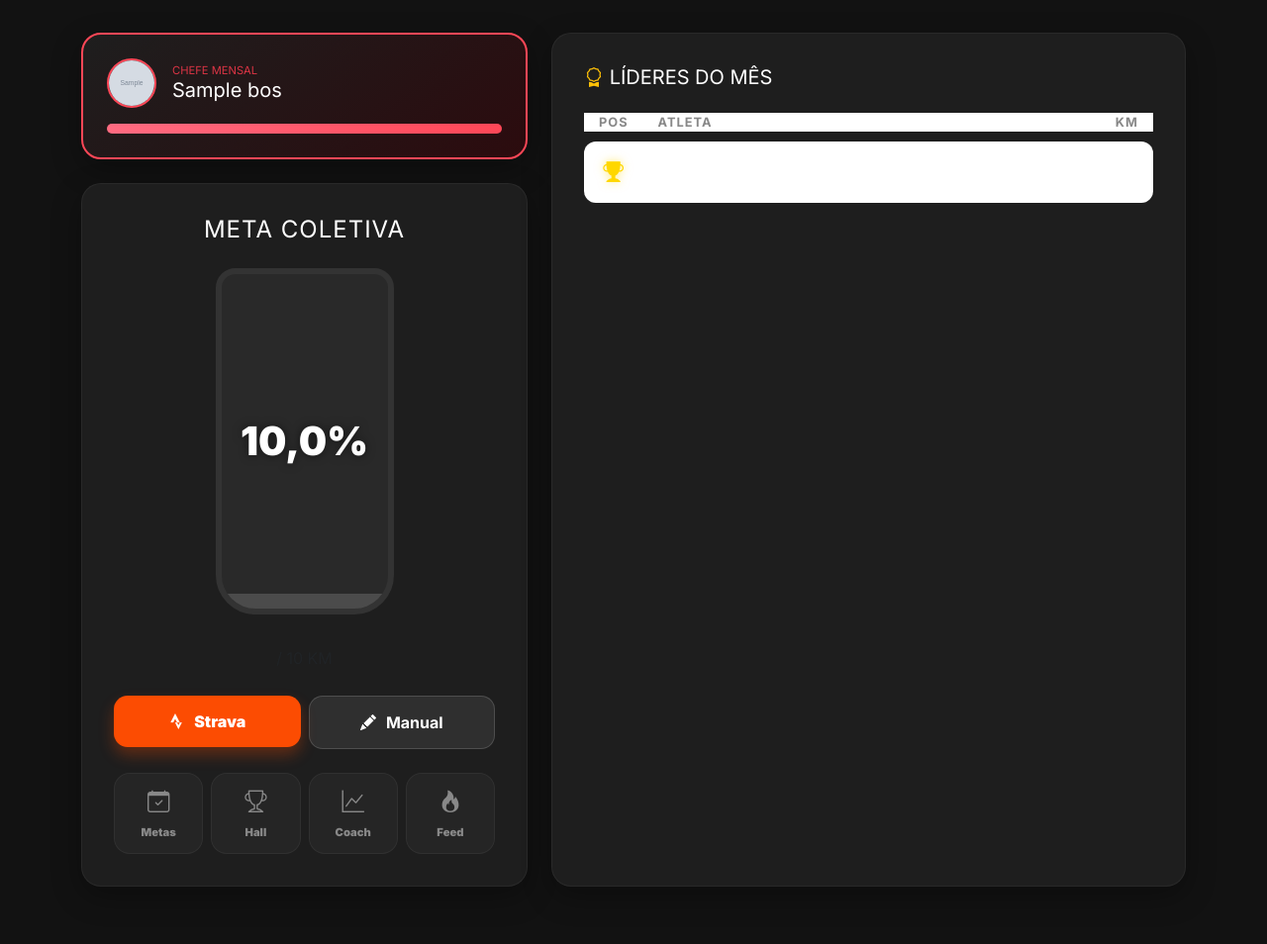
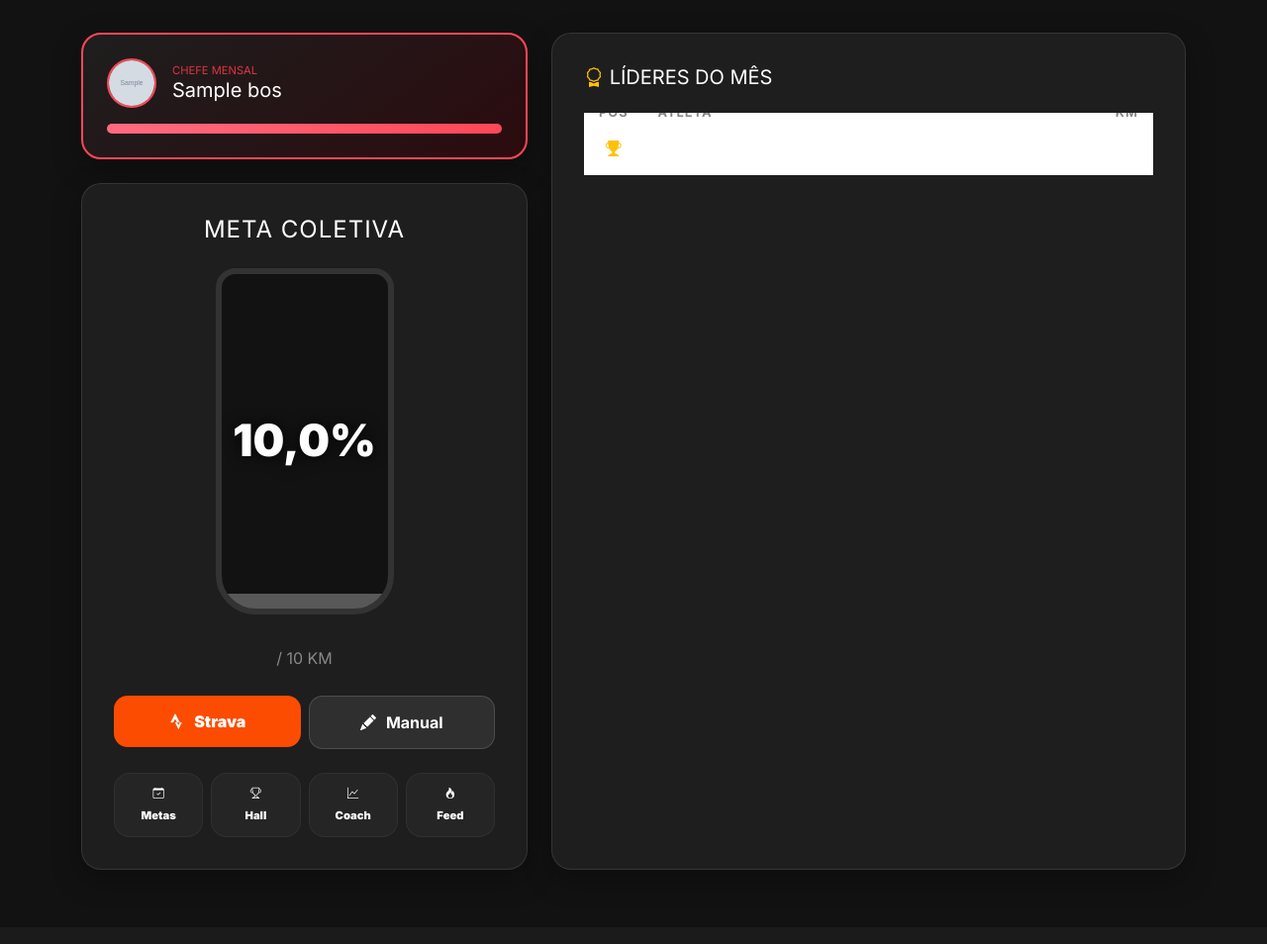
Before and after one commit to JullioDutra/projeto_kms, a Django app: template core/templates/core/dashboard.html in a window 1280 px wide. Shown: the part 56-1010 px from the top of the page at 99% size. After the commit the page ends 943 px from the top, so only its background shows below. Run offline with Django 5.2, Linux system fonts and the light colour scheme; tables that the repository leaves empty hold one stand-in row (values such as "Sample post"); the template is opened without the code that fills it: values that come from a table or form of the project are taken from there, most other values are stand-ins (such as "Sample title", 1, 10 or a date in 2020); grey boxes marked "Sample" are stand-in pictures; grey boxes are pictures that could not be loaded.

Commit message:
Update dashboard.html

```diff
--- a/core/templates/core/dashboard.html
+++ b/core/templates/core/dashboard.html
@@ -11,13 +11,13 @@
 
     .glass-card {
         background: #1e1e1e;
-        border: 1px solid rgba(255, 255, 255, 0.05);
+        border: 1px solid rgba(255, 255, 255, 0.1);
         border-radius: 20px;
         padding: 2rem;
         box-shadow: 0 10px 30px rgba(0,0,0,0.3);
     }
 
-    /* --- Tanque de Meta Coletiva --- */
+    /* --- AJUSTE DO TANQUE (ÁGUA E PORCENTAGEM) --- */
     .tanque-wrapper {
         position: relative;
         width: 180px;
@@ -31,7 +31,7 @@
         border: 6px solid #333;
         border-radius: 20px 20px 40px 40px;
         position: relative;
-        background: rgba(255, 255, 255, 0.05);
+        background: #121212; /* Fundo mais escuro para destacar o líquido */
         overflow: hidden;
         z-index: 1;
     }
@@ -41,8 +41,11 @@
         background: linear-gradient(180deg, var(--primary-blue) 0%, var(--deep-blue) 100%);
         position: absolute;
         bottom: 0;
+        left: 0;
+        /* A variável porcentagem_visual deve vir da view limitada a 100 */
         transition: height 2s cubic-bezier(0.17, 0.67, 0.83, 0.67);
-        box-shadow: 0 0 20px rgba(0, 210, 255, 0.5);
+        box-shadow: 0 0 30px rgba(0, 210, 255, 0.6);
+        z-index: 2;
     }
 
     .wave {
@@ -54,7 +57,7 @@
         background: url('https://svgshare.com/i/wfS.svg');
         background-size: 50% 20px;
         animation: move_wave 3s linear infinite;
-        opacity: 0.3;
+        opacity: 0.5;
     }
 
     @keyframes move_wave {
@@ -67,48 +70,34 @@
         top: 50%;
         left: 50%;
         transform: translate(-50%, -50%);
-        font-size: 2.5rem;
+        font-size: 2.8rem;
         font-weight: 900;
-        text-shadow: 0 0 10px rgba(0,0,0,0.5);
-        z-index: 5;
+        color: #ffffff !important;
+        text-shadow: 0 0 15px rgba(0,0,0,0.9);
+        z-index: 10;
     }
 
-    /* --- RANKING DE LÍDERES --- */
-    .table { color: #fff; border-collapse: separate; border-spacing: 0 10px; margin-top: -10px; }
-    .table thead th { border-bottom: none; color: #888; font-size: 0.8rem; text-transform: uppercase; letter-spacing: 1px; font-weight: 700; padding: 0 15px; }
-    .table tbody tr { background: rgba(255,255,255,0.03); transition: transform 0.2s; }
-    .table tbody tr:hover { transform: translateY(-2px); background: rgba(255,255,255,0.06); }
-    .table td { border: none; padding: 15px; vertical-align: middle; }
-    .table td:first-child { border-radius: 12px 0 0 12px; }
-    .table td:last-child { border-radius: 0 12px 12px 0; }
+    /* --- AJUSTE DOS NOMES ILEGÍVEIS NO RANKING --- */
+    .table { color: #ffffff !important; margin-top: -10px; }
+    .table thead th { border: none; color: #888 !important; font-size: 0.8rem; text-transform: uppercase; letter-spacing: 1px; font-weight: 700; padding: 0 15px; }
+    .table tbody tr { background: rgba(255,255,255,0.03); transition: 0.2s; }
+    .table tbody tr:hover { background: rgba(255,255,255,0.08); }
 
-    .rank-1 i { color: #ffd700; font-size: 1.3rem; filter: drop-shadow(0 0 5px rgba(255,215,0,0.5)); }
-    .rank-2 i { color: #c0c0c0; font-size: 1.2rem; }
-    .rank-3 i { color: #cd7f32; font-size: 1.1rem; }
+    .table td {
+        border: none;
+        padding: 15px;
+        vertical-align: middle;
+        color: #ffffff !important; /* Força branco nos nomes */
+        font-weight: 600;
+    }
 
-    /* --- BOTÕES DE AÇÃO --- */
-    .btn-strava { background-color: #fc4c02; color: white; border: none; border-radius: 14px; padding: 14px; font-weight: 800; display: flex; align-items: center; justify-content: center; gap: 10px; box-shadow: 0 8px 15px rgba(252, 76, 2, 0.3); text-decoration: none; width: 100%; transition: 0.3s; }
-    .btn-manual { background: rgba(255, 255, 255, 0.08); border: 1px solid rgba(255, 255, 255, 0.15); color: #fff; border-radius: 14px; padding: 14px; font-weight: 700; display: flex; align-items: center; justify-content: center; gap: 10px; text-decoration: none; width: 100%; transition: 0.3s; }
-    .btn-strava:hover, .btn-manual:hover { transform: translateY(-2px); color: white; opacity: 0.9; }
+    .text-info { color: #00d2ff !important; font-weight: 900; }
+    .rank-number { color: #ffffff !important; font-weight: 800; }
 
-    /* --- MENU MODERNO INFERIOR --- */
-    .btn-modern {
-        background: rgba(255, 255, 255, 0.03);
-        border: 1px solid rgba(255, 255, 255, 0.05);
-        color: #888;
-        border-radius: 16px;
-        padding: 12px 2px;
-        font-size: 0.7rem;
-        font-weight: 800;
-        display: flex;
-        flex-direction: column;
-        align-items: center;
-        gap: 6px;
-        transition: 0.2s;
-        text-decoration: none;
-    }
-    .btn-modern:hover { background: rgba(255, 255, 255, 0.1); color: #fff; transform: translateY(-2px); }
-    .btn-modern i { font-size: 1.4rem; }
+    /* --- BOTÕES E MENU --- */
+    .btn-strava { background-color: #fc4c02; color: white !important; border-radius: 14px; padding: 14px; font-weight: 800; display: flex; align-items: center; justify-content: center; gap: 10px; text-decoration: none; }
+    .btn-manual { background: rgba(255, 255, 255, 0.08); border: 1px solid rgba(255, 255, 255, 0.15); color: #fff !important; border-radius: 14px; padding: 14px; font-weight: 700; display: flex; align-items: center; justify-content: center; gap: 10px; text-decoration: none; }
+    .btn-modern { background: rgba(255, 255, 255, 0.03); border: 1px solid rgba(255, 255, 255, 0.05); color: #fff !important; border-radius: 16px; padding: 12px 2px; font-size: 0.7rem; font-weight: 800; display: flex; flex-direction: column; align-items: center; gap: 6px; text-decoration: none; }
 </style>
 {% endblock %}
 
@@ -121,7 +110,7 @@
             <img src="{{ request.session.foto_strava }}" alt="Perfil" class="rounded-circle" style="width: 50px; height: 50px; border: 2px solid #fc4c02; object-fit: cover;">
             <div>
                 <h6 class="mb-0 text-white fw-900">Olá, {{ request.user.first_name }}!</h6>
-                <small class="fw-bold" style="color: #666;"><i class="bi bi-strava"></i> Atleta Verificado</small>
+                <small class="fw-bold" style="color: #00d2ff;">Atleta Verificado</small>
             </div>
         </div>
         <button class="btn btn-sm fw-900 px-3" style="background: linear-gradient(135deg, #fc4c02, #ffca28); color: black; border-radius: 10px;" data-bs-toggle="modal" data-bs-target="#modalCartao">
@@ -149,7 +138,7 @@
             {% endif %}
 
             <div class="glass-card">
-                <h4 class="mb-4 fw-900 text-uppercase" style="letter-spacing: 1px;">Meta Coletiva</h4>
+                <h4 class="mb-4 fw-900 text-uppercase" style="letter-spacing: 1px; color: #fff;">Meta Coletiva</h4>
 
                 <div class="tanque-wrapper">
                     <div class="porcentagem-badge">{{ porcentagem|floatformat:1 }}%</div>
@@ -161,7 +150,7 @@
                 </div>
 
                 <div class="mt-4 mb-4">
-                    <h3 class="mb-0 fw-900">{{ total_acumulado|floatformat:1 }} <small class="text-muted" style="font-size: 1rem;">/ {{ meta_valor }} KM</small></h3>
+                    <h3 class="mb-0 fw-900" style="color: #fff;">{{ total_acumulado|floatformat:1 }} <small style="font-size: 1rem; color: #888;">/ {{ meta_valor }} KM</small></h3>
                 </div>
 
                 <div class="row g-2 mb-4">
@@ -174,25 +163,17 @@
                 </div>
 
                 <div class="row g-2">
-                    <div class="col-3">
-                        <a href="{% url 'historico' %}" class="btn-modern"><i class="bi bi-calendar-check"></i>Metas</a>
-                    </div>
-                    <div class="col-3">
-                        <a href="{% url 'ranking_geral' %}" class="btn-modern"><i class="bi bi-trophy"></i>Hall</a>
-                    </div>
-                    <div class="col-3">
-                        <a href="{% url 'desempenho' %}" class="btn-modern"><i class="bi bi-graph-up"></i>Coach</a>
-                    </div>
-                    <div class="col-3">
-                        <a href="{% url 'feed' %}" class="btn-modern"><i class="bi bi-fire"></i>Feed</a>
-                    </div>
+                    <div class="col-3"><a href="{% url 'historico' %}" class="btn-modern"><i class="bi bi-calendar-check"></i>Metas</a></div>
+                    <div class="col-3"><a href="{% url 'ranking_geral' %}" class="btn-modern"><i class="bi bi-trophy"></i>Hall</a></div>
+                    <div class="col-3"><a href="{% url 'desempenho' %}" class="btn-modern"><i class="bi bi-graph-up"></i>Coach</a></div>
+                    <div class="col-3"><a href="{% url 'feed' %}" class="btn-modern"><i class="bi bi-fire"></i>Feed</a></div>
                 </div>
             </div>
         </div>
 
         <div class="col-lg-7">
             <div class="glass-card h-100">
-                <h5 class="mb-4 fw-900 text-uppercase"><i class="bi bi-award text-warning"></i> Líderes do Mês</h5>
+                <h5 class="mb-4 fw-900 text-uppercase" style="color: #fff;"><i class="bi bi-award text-warning"></i> Líderes do Mês</h5>
                 <div class="table-responsive">
                     <table class="table">
                         <thead>
@@ -205,14 +186,14 @@
                         <tbody>
                             {% for corredor in ranking %}
                             <tr>
-                                <td class="rank-{{ forloop.counter }} text-center">
-                                    {% if forloop.counter == 1 %} <i class="bi bi-trophy-fill"></i>
-                                    {% elif forloop.counter == 2 %} <i class="bi bi-award-fill"></i>
-                                    {% elif forloop.counter == 3 %} <i class="bi bi-award-fill"></i>
-                                    {% else %} <span class="text-muted fw-bold">{{ forloop.counter }}º</span>
+                                <td class="text-center">
+                                    {% if forloop.counter == 1 %} <i class="bi bi-trophy-fill text-warning"></i>
+                                    {% elif forloop.counter == 2 %} <i class="bi bi-award-fill" style="color: #c0c0c0;"></i>
+                                    {% elif forloop.counter == 3 %} <i class="bi bi-award-fill" style="color: #cd7f32;"></i>
+                                    {% else %} <span class="rank-number">{{ forloop.counter }}º</span>
                                     {% endif %}
                                 </td>
-                                <td class="fw-bold text-white">{{ corredor.nome_usuario }}</td>
+                                <td class="fw-bold">{{ corredor.nome_usuario }}</td>
                                 <td class="text-end fw-900 text-info">{{ corredor.total|floatformat:1 }}</td>
                             </tr>
                             {% endfor %}
@@ -221,50 +202,6 @@
                 </div>
             </div>
         </div>
-
     </div>
 </div>
-
-<div class="modal fade" id="modalCartao" tabindex="-1" aria-hidden="true">
-  <div class="modal-dialog modal-dialog-centered">
-    <div class="modal-content" style="background: transparent; border: none;">
-      <div class="modal-body text-center">
-        <div id="cartaoAtleta" style="background: linear-gradient(145deg, #181818, #0a0a0a); border-radius: 20px; padding: 35px 25px; border: 2px solid #fc4c02; position: relative; overflow: hidden; box-shadow: 0 15px 35px rgba(252, 76, 2, 0.4);">
-            <div style="position: absolute; top: -50px; right: -50px; width: 150px; height: 150px; background: #fc4c02; filter: blur(70px); opacity: 0.6;"></div>
-            <h4 class="fw-900 mb-4" style="color: #fff; letter-spacing: 3px; font-style: italic;">KMS TRACKER</h4>
-            <img src="{{ request.session.foto_strava }}" alt="Perfil" class="rounded-circle mb-3 shadow-lg" style="width: 110px; height: 110px; border: 4px solid #fc4c02; object-fit: cover; position: relative; z-index: 2;" crossorigin="anonymous">
-            <h2 class="text-white fw-900 mb-1" style="font-size: 2.2rem;">{{ request.user.first_name }}</h2>
-            <p class="fw-bold mb-4" style="color: #fc4c02; letter-spacing: 1px;">ATLETA OFICIAL</p>
-            <div class="row text-center mb-2" style="position: relative; z-index: 2;">
-                <div class="col-6" style="border-right: 1px solid rgba(255,255,255,0.1);">
-                    <h3 class="fw-900 mb-0" style="color: #00d2ff;">{{ meu_total_km|floatformat:1 }}</h3>
-                    <span style="color: #888; font-size: 0.75rem; text-transform: uppercase; font-weight: 800;">Quilómetros</span>
-                </div>
-                <div class="col-6">
-                    <h3 class="fw-900 mb-0 text-white">{{ minhas_corridas }}</h3>
-                    <span style="color: #888; font-size: 0.75rem; text-transform: uppercase; font-weight: 800;">Corridas</span>
-                </div>
-            </div>
-        </div>
-        <button onclick="baixarCartao()" class="btn w-100 fw-bold py-3 mt-4 rounded-pill shadow" style="background-color: #fc4c02; color: white;">SALVAR NA GALERIA</button>
-        <button type="button" class="btn btn-link text-muted mt-2 fw-bold" data-bs-dismiss="modal">Fechar</button>
-      </div>
-    </div>
-  </div>
-</div>
 {% endblock %}
-
-{% block extra_js %}
-<script src="https://cdnjs.cloudflare.com/ajax/libs/html2canvas/1.4.1/html2canvas.min.js"></script>
-<script>
-    function baixarCartao() {
-        const cartao = document.getElementById('cartaoAtleta');
-        html2canvas(cartao, { scale: 3, backgroundColor: null, useCORS: true }).then(canvas => {
-            const link = document.createElement('a');
-            link.download = 'Meu_Cartao_KMS.png';
-            link.href = canvas.toDataURL('image/png');
-            link.click();
-        });
-    }
-</script>
-{% endblock %}
```
